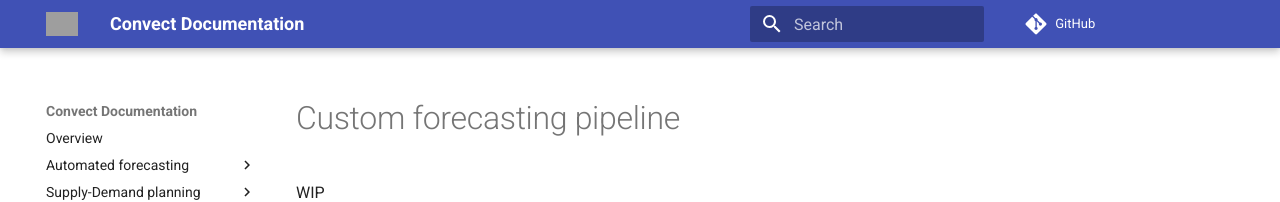
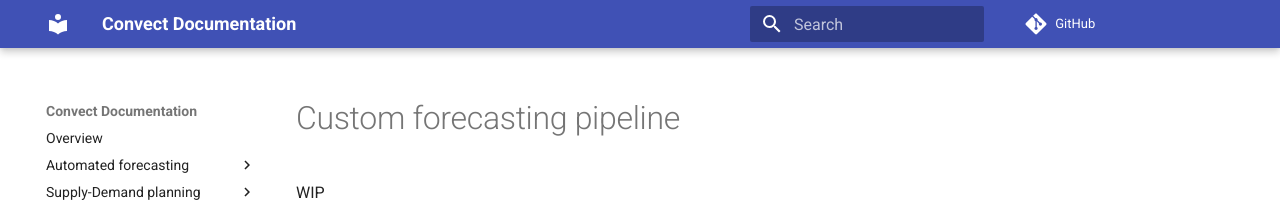
Before and after one commit to jackiehu0814/docs, an MkDocs documentation site: the page built from docs/tutorials/custom-pipeline.md, in a window 1280 px wide. Shown: the top 202 px of the page. Built offline with MkDocs 1.6.1 and Material for MkDocs 9.7.7, drawn with Linux system fonts in a browser that asks for light colours; comment, search, counter and statistics services are not loaded.

Commit message:
modify the logo

```diff
--- a/mkdocs.yml
+++ b/mkdocs.yml
@@ -1,7 +1,6 @@
 site_name: Convect Documentation
 theme:
   favicon: https://convect.ai/static/about/images/favicon.ico
-  logo: https://convect.ai/static/about/images/logo-white.png
   name: 'material'
   palette:
     primary: indigo
```
